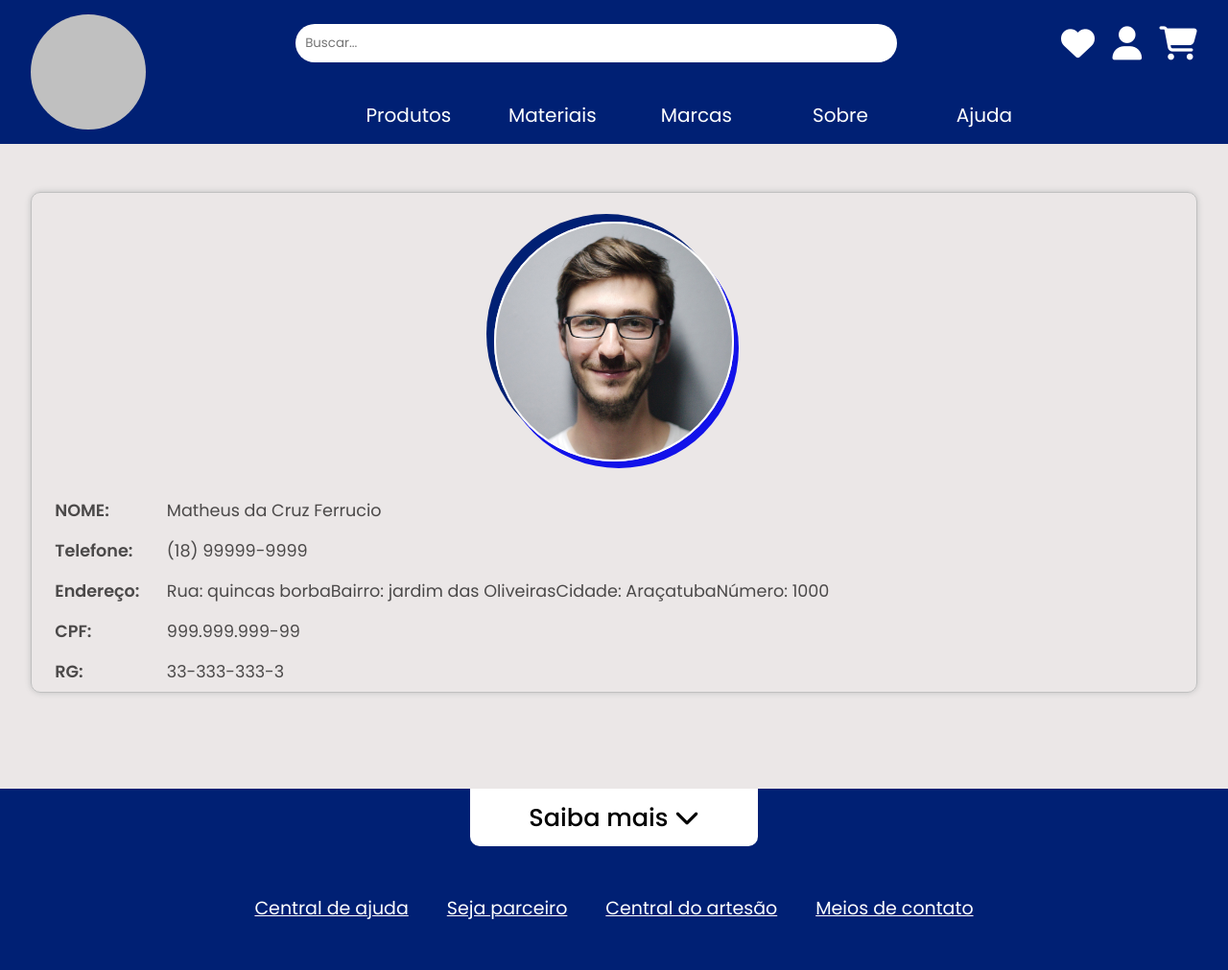
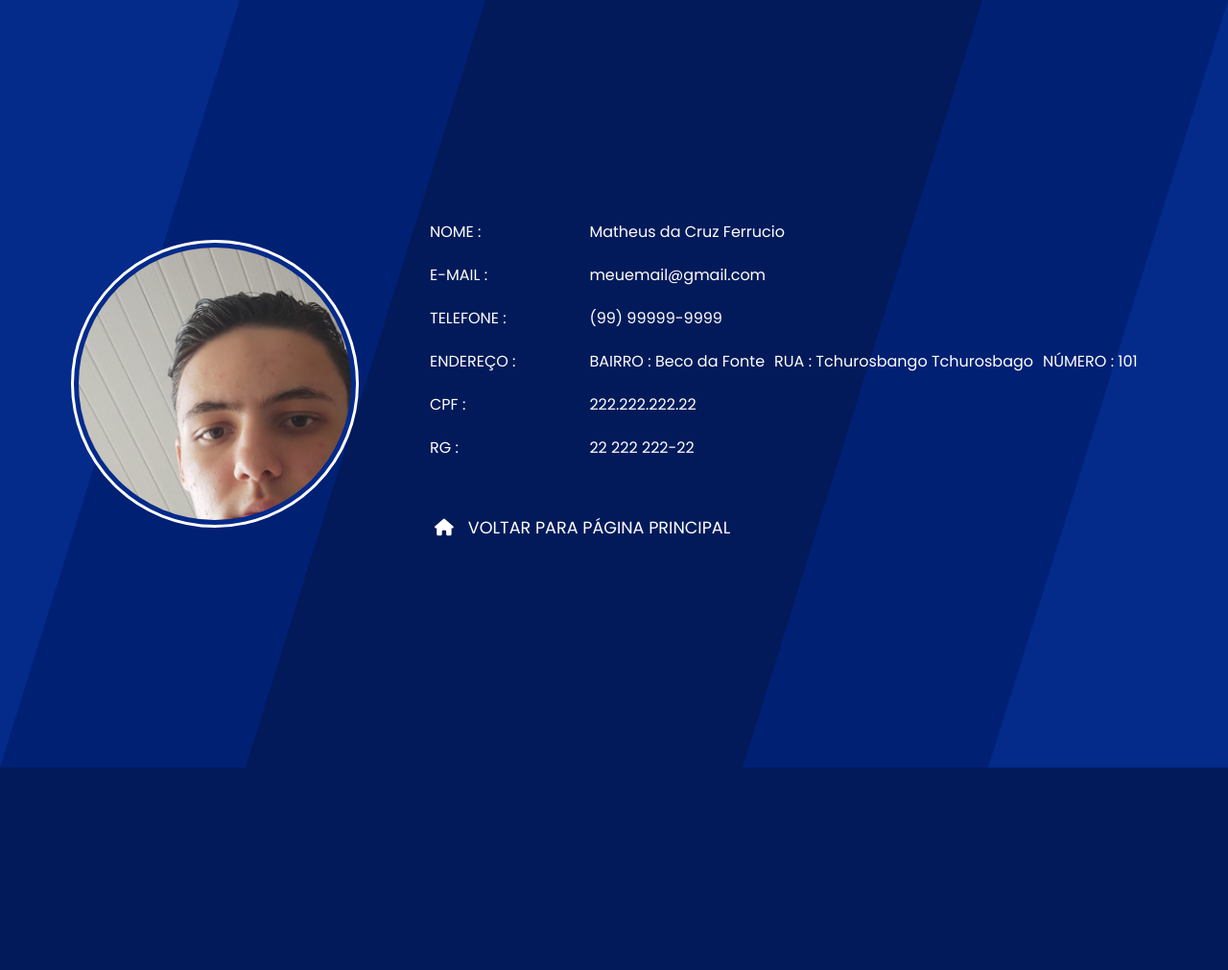
Before and after one commit to matheusferrucio/TCC-NONA, a PHP site: page /paginas-html/pagina-perfil.php in a window 1280 px wide. Shown: the whole page at 96% size. After the commit the page ends 800 px from the top, so only its background shows below. Run offline with PHP 8.4, Linux system fonts and the light colour scheme; some libraries are stand-ins or nearby versions.

Commit message:
pagina de perfil refeita e finalizada

```diff
--- a/css/pagina-perfil.css
+++ b/css/pagina-perfil.css
@@ -1,5 +1,7 @@
 :root {
     --azul-escuro: #002074;
+    --azul-escuro2: #042a8a;
+    --azul-escuro3: #021a5a;
     --azul-intermediario: rgb(18, 18, 233);
     --azul-claro: rgb(39, 39, 243);
     --cor-texto: rgb(75, 73, 73);
@@ -7,38 +9,144 @@
 }
 
 main .container {
-    border-radius: 10px;
-    box-shadow: 0 0 6px silver;
-    margin-top: 50px;
-    border: 1px solid silver;
+    min-width: 100%;
+    height: 100vh;
+    background-color: white;
 }
 
-main .container .foto-perfil {
-    width: 250px;
-    height: 250px;
-    border-radius: 50%;
-    margin: 30px auto;
-    box-shadow: -8px -8px var(--azul-escuro);
+/* contexto geral que contém a imagem de perfil e o fundo */
+main .container .container-foto {
+    width: 100%;
+    /* height: 300px; */
+    height: 100vh;
+    background-color: var(--azul-escuro);
+
+    position: relative;
+    display: flex;
 }
 
-main .container .foto-perfil img {
-    width: 100%;
-    height: 100%;
+/* div para delimitar cada div para aplicar a borda, como eu precisava de duas bordas com o mesmo ângulo eu precisei criar uma div para cada borda */
+main .container .container-foto .quadrado {
+    width: 50%;
+    /* height: 300px; */
+    height: 100vh;
+}
+
+/* bordas laterais mais claras */
+main .container .container-foto .q1 {
+    /* border-bottom: 300px solid transparent;
+    border-left: 180px solid var(--azul-escuro2); */
+    border-bottom: 100vh solid transparent;
+    border-left: 250px solid var(--azul-escuro2);
+}
+main .container .container-foto .q2 {
+    /* border-top: 300px solid transparent;
+    border-right: 180px solid var(--azul-escuro2); */
+    border-top: 100vh solid transparent;
+    border-right: 250px solid var(--azul-escuro2);
+}
+
+/* trapézio mais escuro do centro */
+main .container .container-foto .quadrado3 {
+    position: absolute;
+    left: 50%;
+    transform: translateX(-50%);
+    width: 60%;
+    /* height: 300px; */
+    height: 100vh;
+    background-color: var(--azul-escuro3);
+    display: flex;
+}
+
+/* bordas do trapézio do meio */
+main .container .container-foto .quadrado3 .q1 {
+    /* border-left: 180px solid var(--azul-escuro); */
+    border-left: 250px solid var(--azul-escuro);
+}
+main .container .container-foto .quadrado3 .q2 {
+    /* border-right: 180px solid var(--azul-escuro); */
+    border-right: 250px solid var(--azul-escuro);
+}
+/* boot-css */
+.container .w35 {
+    width: 35%;
+    height: 100vh;
+    display: flex;
+    justify-content: center;
+    align-items: center;
+
+    position: absolute;
+    top: 0;
+    left: 0;
+}
+/* container da foto de perfil */
+.container .w35 .foto-perfil {
+    width: 300px;
+    height: 300px;
+    border-radius: 50%;
+}
+/* imagem de perfil */
+.container .w35 .foto-perfil img {
+    width: 300px;
+    height: 300px;
     border-radius: 50%;
     object-fit: cover;
-    border: 2px solid white;
-    box-shadow: 5px 7px var(--azul-intermediario);
+    padding: 5px;
+    background-color: var(--azul-escuro2);
+    border: 3px solid white;
 }
 
-.info-item {
+/* boot-css */
+.container .w65 {
+    width: 65%;
+    height: 100vh;
+
+    position: absolute;
+    right: 0;
+    top: 0;
+
+    display: flex;
+    flex-direction: column;
+    justify-content: center;
+}
+
+.container .w65 .info-item {
     width: 100%;
-    padding: 8px 2%;
     display: flex;
-    color: var(--cor-texto);
+
+    color: white;
+    font-size: 1em;
+    margin: 10px 0;
+}
+.container .w65 .info-item p:first-of-type {
+    width: 20%;
+}
+
+.container .w65 .endereco {
+    display: flex;
+    flex-wrap: wrap;
+}
+.container .w65 .endereco p:not(:first-of-type) {
+    margin-right: 10px;
+}
+
+.info-item:last-of-type a {
+    text-decoration: none;
+    color: white;
     font-size: 1.1em;
+    display: flex;
+    align-items: center;
+    gap: 15px;
+    padding: 8px 15px;
+
+    position: relative;
+    left: -10px;
+
+    margin-top: 30px;
+    border-radius: 10px;
+    transition: all .4s ease;
 }
-.info-item p:first-of-type {
-    width: 10%;
-    color: var(--cor-texto);
-    font-weight: 600;
+
+.info-item:last-of-type a:hover {
+    background-color: rgba(255, 255, 255, 0.226);
 }
--- a/paginas-html/pagina-perfil.php
+++ b/paginas-html/pagina-perfil.php
@@ -12,44 +12,60 @@
     </head>
     <body>
         <?php
-            include('header-site.php');
+            // include('header-site.php');
         ?>
 
         <main>
             <div class="container">
+                <div class="container-foto">
+                    <div class="quadrado q1"></div>
+                    <div class="quadrado q2"></div>
+                    <div class="quadrado3">
+                        <div class="quadrado q1"></div>
+                        <div class="quadrado q2"></div>
+                    </div>
+                   <div class="w35">
                         <div class="foto-perfil">
-                    <img src="../imagens/profile1.jpg" alt="">
+                            <img src="../imagens/foto-perfil.jpg" alt="">
                         </div>
-                <div class="perfil-content">
+                   </div>
+                   <div class="w65">
                         <div class="info-item">
-                        <p>NOME: </p>
-                        <P>Matheus da Cruz Ferrucio</P>
+                            <p>NOME :</p>
+                            <p>Matheus da Cruz Ferrucio</p>
                         </div>
                         <div class="info-item">
-                        <p>Telefone: </p>
-                        <p>(18) 99999-9999</p>
+                            <p>E-MAIL :</p>
+                            <p>meuemail@gmail.com</p>
                         </div>
                         <div class="info-item">
-                        <p>Endereço:</p>
-                        <p>Rua: quincas borba</p>
-                        <p>Bairro: jardim das Oliveiras</p>
-                        <p>Cidade: Araçatuba</p>
-                        <p>Número: 1000</p>
+                            <p>TELEFONE :</p>
+                            <p>(99) 99999-9999</p>
+                        </div>
+                        <div class="info-item endereco">
+                            <p>ENDEREÇO :</p>
+                            <p>BAIRRO : Beco da Fonte</p>
+                            <p>RUA : Tchurosbango Tchurosbago</p>
+                            <p>NÚMERO : 101</p>
                         </div>
                         <div class="info-item">
-                        <p>CPF:</p>
-                        <p>999.999.999-99</p>
+                            <p>CPF :</p>
+                            <p>222.222.222.22</p>
                         </div>
                         <div class="info-item">
-                        <p>RG:</p>
-                        <p>33-333-333-3</p>
+                            <p>RG :</p>
+                            <p>22 222 222-22</p>
                         </div>
+                        <div class="info-item">
+                            <a href="../index.php"><i class="fa-solid fa-house"></i>VOLTAR PARA PÁGINA PRINCIPAL</a>
+                        </div>
+                   </div><!-- w65 -->
                 </div>
             </div>
         </main>
 
         <?php
-            include('footer.php');
+            // include('footer.php');
         ?>
     </body>
 </html>
```
Lines whose indentation alone changed are shown as unchanged.
